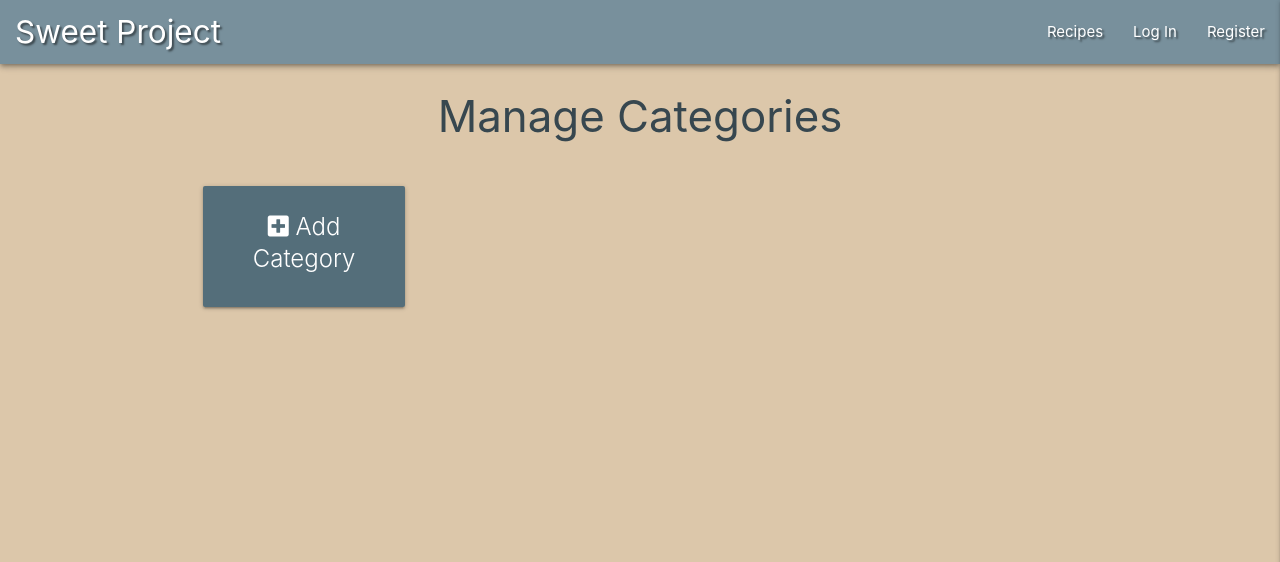
After one commit to Code-Institute-Submissions/RuiOliveira83-MP3, a Flask app: page /get_categories in a window 1280 px wide. The commit adds this page. Shown: the top 562 px of the page. Run offline with Flask 2, Linux system fonts and the light colour scheme; data that the repository does not hold is empty; some libraries are stand-ins or nearby versions.

Commit message:
Add manage categories template

```diff
--- a/app.py
+++ b/app.py
@@ -154,6 +154,12 @@ def delete_recipe(recipe_id):
     return redirect(url_for("get_recipes"))
 
 
+@app.route("/get_categories")
+def get_categories():
+    categories = list(mongo.db.categories.find().sort("category_name", 1))
+    return render_template("categories.html", categories=categories)
+
+
 if __name__ == "__main__":
     app.run(host=os.environ.get("IP"),
         port=int(os.environ.get("PORT")),
--- a/templates/base.html
+++ b/templates/base.html
@@ -16,7 +16,7 @@
 
     <header>
         <!-- top navbar -->
-        <nav class="nav-extended blue-grey darken-2 z-depth-2 text-shadow">
+        <nav class="nav-extended blue-grey lighten-1 z-depth-2 text-shadow">
             <div class="nav-wrapper">
                 <a href="{{ url_for('get_recipes') }}" class="brand-logo">Sweet Project</a>
                 <a href="#" data-target="mobile-demo" class="sidenav-trigger right"><i class="fas fa-bars"></i></a>
@@ -25,7 +25,9 @@
                     {% if session.user %}
                         <li><a href="{{ url_for('profile', username=session['user']) }}">Profile</a></li>
                         <li><a href="{{ url_for('add_recipe') }}">New Recipe</a></li>
-                        <li><a href="#">Manage Categories</a></li>
+                        {% if session.user|lower == "admin"|lower %}
+                            <li><a href="{{ url_for('get_categories') }}">Manage Categories</a></li>
+                        {% endif %}
                         <li><a href="{{ url_for('logout') }}">Log Out</a></li>
                     {% else %}
                         <li><a href="{{ url_for('login') }}">Log In</a></li>
@@ -42,7 +44,9 @@
             {% if session.user %}
                 <li><a href="{{ url_for('profile', username=session['user']) }}">Profile</a></li>
                 <li><a href="{{ url_for('add_recipe') }}">New Recipe</a></li>
-                <li><a href="#">Manage Categories</a></li>
+                {% if session.user|lower == "admin"|lower %}
+                    <li><a href="{{ url_for('get_categories') }}">Manage Categories</a></li>
+                {% endif %}
                 <li><a href="{{ url_for('logout') }}">Log Out</a></li>
             {% else %}
                 <li><a href="{{ url_for('login') }}">Log In</a></li>
--- /dev/null
+++ b/templates/categories.html
@@ -0,0 +1,36 @@
+{% extends "base.html" %}
+{% block content %}
+
+<h3 class="center-align blue-grey-text text-darken-3">Manage Categories</h3>
+
+    <div class="row">
+        {% for category in categories %}
+            <div class="col s12 m4 l3">
+                <div class="card brown lighten-5">
+                    <div class="card-content blue-grey-text text-darken-3 text-shadow text-heavy ">
+                        <p class="card-title center-align text-heavy">{{ category.category_name }}</p>
+                    </div>
+                    <div class="card-action">
+                        <a href="#"> <span class="center-align">
+                            Edit
+                        </span> </a>
+                        <a class="center-align" href="#">
+                            <span class="center-align">Delete</span>
+                        </a>
+                    </div>
+                </div>
+            </div>
+        {% endfor %}
+    </div>
+    <div class="row">
+        <div class="col s12 m4 l3">
+            <div class="card blue-grey darken-1">
+                <div class="card-content white-text">
+                    <span class="card-title center-align"><i class="fas fa-plus-square"></i> Add Category</span>
+                </div>
+
+            </div>
+        </div>
+    </div>
+
+{% endblock %}
```
